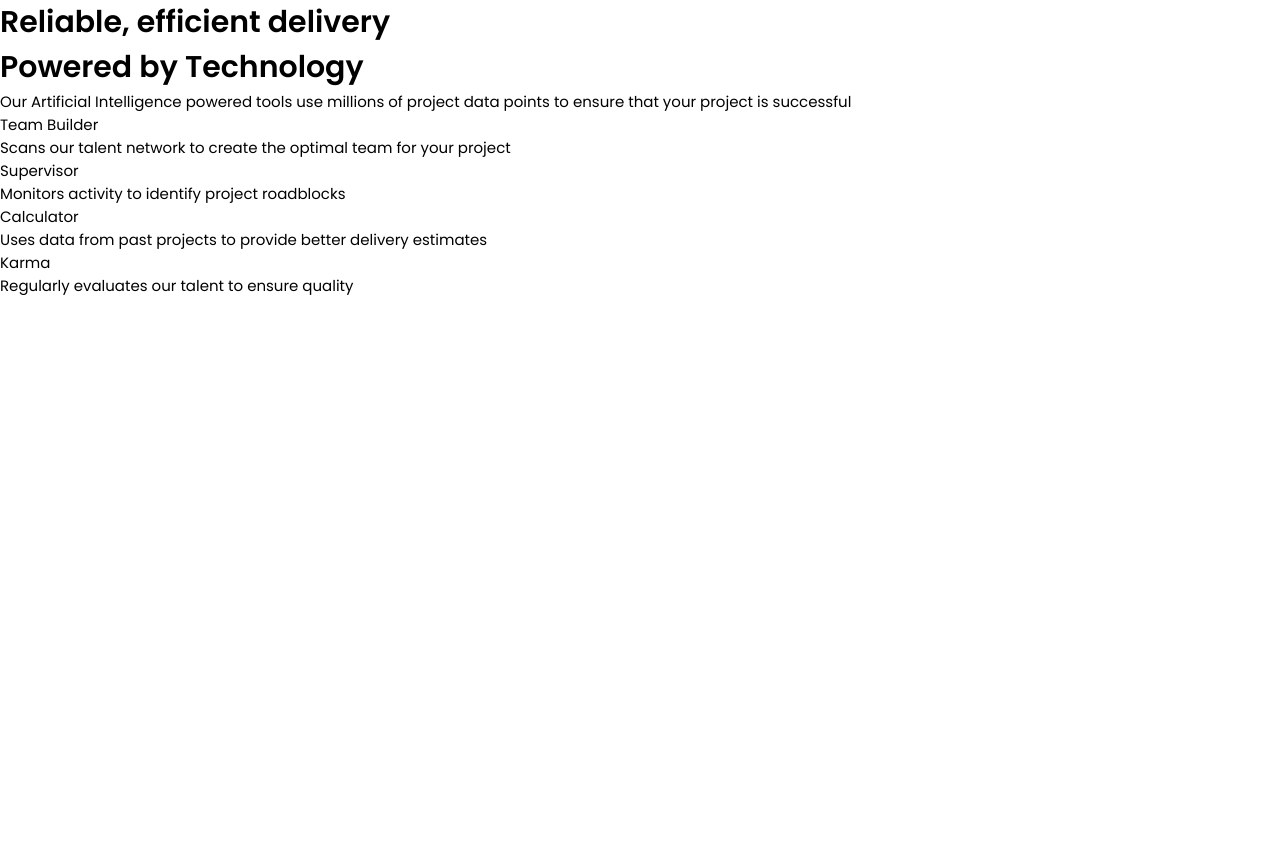
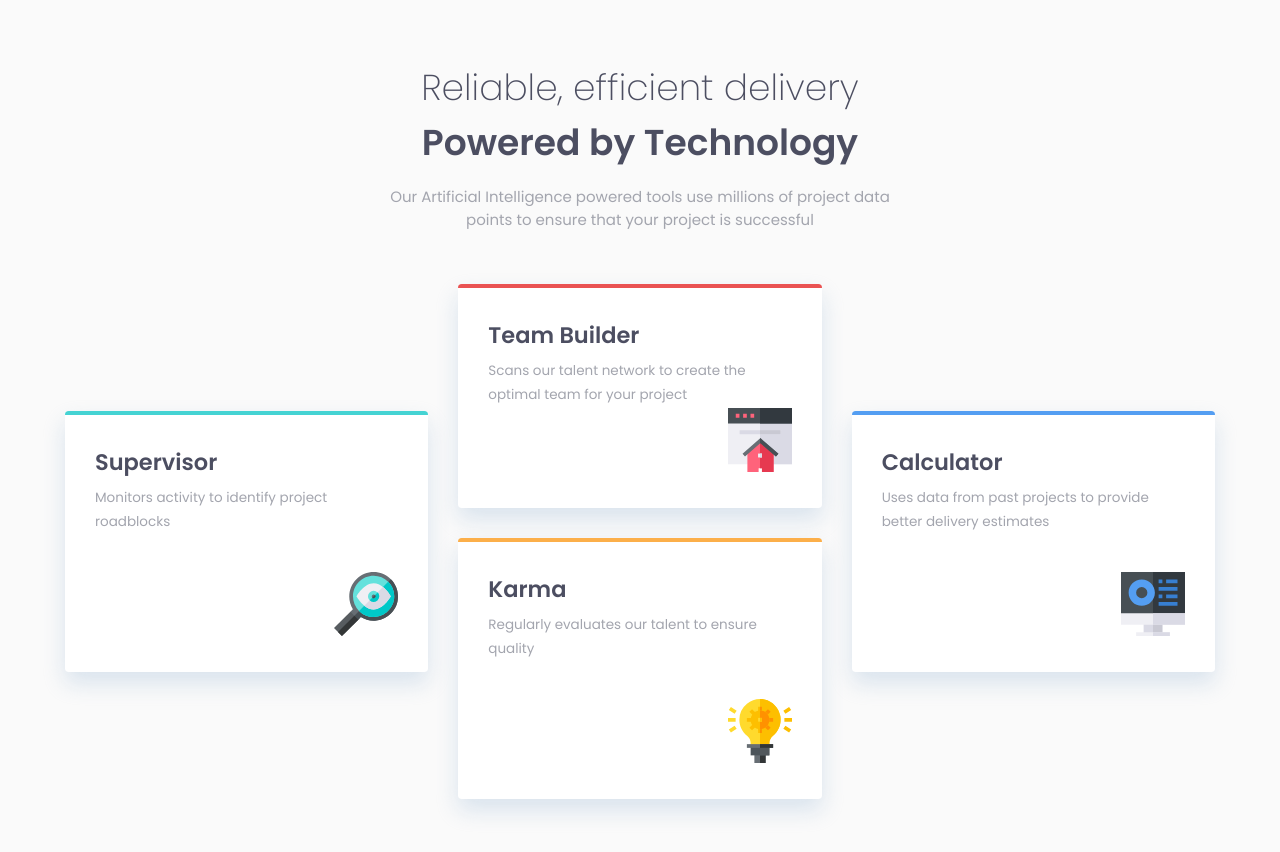
Before and after one commit to Senatrius/four-card-feature-section, a plain HTML site: page index.html in a window 1280 px wide. Before the commit the page ends 800 px from the top, so only its background shows below. Drawn offline with Linux system fonts and the light colour scheme.

Commit message:
finish basic CSS

```diff
--- a/_base.scss
+++ b/_base.scss
@@ -2,6 +2,9 @@ $primary-red: hsl(0, 78%, 62%);
 $primary-cyan: hsl(180, 62%, 55%);
 $primary-orange: hsl(34, 97%, 64%);
 $primary-blue: hsl(212, 86%, 64%);
+$light-gray: hsl(0, 0%, 98%);
+$grayish-blue: hsl(229, 6%, 66%);
+$dark-blue: hsl(234, 12%, 34%);
 
 :root {
   font-size: 15px;
@@ -12,4 +15,9 @@ $primary-blue: hsl(212, 86%, 64%);
   margin: 0;
   padding: 0;
   box-sizing: border-box;
+  color: $dark-blue
 }
+
+body {
+  background: $light-gray;
+}
--- a/index.html
+++ b/index.html
@@ -1,39 +1,71 @@
 <!DOCTYPE html>
 <html lang="en">
 	<head>
-  <meta charset="UTF-8">
-  <meta name="viewport" content="width=device-width, initial-scale=1.0">
-  <link rel="icon" href="resources/favicon-32x32.png" type="image/png">
-  <link rel="stylesheet" href="css/style.css">
+		<meta charset="UTF-8" />
+		<meta name="viewport" content="width=device-width, initial-scale=1.0" />
+		<link rel="icon" href="resources/favicon-32x32.png" type="image/png" />
+		<link rel="stylesheet" href="css/style.css" />
 		<title>Four Cards Section | Frontend Mentor</title>
 	</head>
 	<body>
 		<div class="container">
 			<div class="cta">
 				<h1 class="title">Reliable, efficient delivery</h1>
-      <h1 class="title--bold">Powered by Technology</h1>
-      <p class="desc">Our Artificial Intelligence powered tools use millions of project data points to ensure that your project is successful</p>
+				<h1 class="title title--bold">Powered by Technology</h1>
+				<p class="desc">
+					Our Artificial Intelligence powered tools use millions of project data points to ensure that your project is successful
+				</p>
 			</div>
 			<div class="card-container">
-      <div class="card--red">
+				<div class="card-col">
+					<div class="card card--cyan">
+						<div class="card__text">
+							<div class="card__title">Supervisor</div>
+							<div class="card__desc">
+								Monitors activity to identify project roadblocks
+							</div>
+						</div>
+						<div class="card__icon">
+							<img src="resources/icon-supervisor.svg" alt="Supervisor" />
+						</div>
+					</div>
+				</div>
+				<div class="card-col oops-two-cards">
+					<div class="card card--red">
+						<div class="card-text">
 							<div class="card__title">Team Builder</div>
-        <div class="card__desc">Scans our talent network to create the optimal team for your project</div>
-        <div class="card__icon"></div>
+							<div class="card__desc">
+								Scans our talent network to create the optimal team for your project
 							</div>
-      <div class="card--cyan">
-        <div class="card__title">Supervisor</div>
-        <div class="card__desc">Monitors activity to identify project roadblocks</div>
-        <div class="card__icon"></div>
 						</div>
-      <div class="card--blue">
+						<div class="card__icon">
+							<img src="resources/icon-team-builder.svg" alt="Team Builder" />
+						</div>
+					</div>
+					<div class="card card--orange">
+						<div class="card__text">
+							<div class="card__title">Karma</div>
+							<div class="card__desc">
+								Regularly evaluates our talent to ensure quality
+							</div>
+						</div>
+						<div class="card__icon">
+							<img src="resources/icon-karma.svg" alt="Karma" />
+						</div>
+					</div>
+				</div>
+				<div class="card-col">
+					<div class="card card--blue">
+						<div class="card__text">
 							<div class="card__title">Calculator</div>
-        <div class="card__desc">Uses data from past projects to provide better delivery estimates</div>
-        <div class="card__icon"></div>
+							<div class="card__desc">
+								Uses data from past projects to provide better delivery estimates
 							</div>
-      <div class="card--orange">
-        <div class="card__title">Karma</div>
-        <div class="card__desc">Regularly evaluates our talent to ensure quality</div>
-        <div class="card__icon"></div>
+						</div>
+						<div class="card__icon">
+							<img src="resources/icon-calculator.svg" alt="Calculator" />
+						</div>
+					</div>
 				</div>
 			</div>
 		</div>
--- a/style.scss
+++ b/style.scss
@@ -1,2 +1,98 @@
 @import url('https://fonts.googleapis.com/css?family=Poppins:200,400,600&display=swap');
 @import 'base';
+
+.container {
+  margin: 4rem auto;
+  width: 95%;
+  max-width: 1150px;
+}
+
+//Header styles
+
+.cta {
+  width: 512px;
+  margin: 0 auto;
+  text-align: center;
+
+  .title {
+    font-size: 2.4rem;
+    font-weight: 200;
+
+    &--bold {
+      font-weight: 600;
+    }
+  }
+
+  .desc {
+    margin-top: 1rem;
+    color: $grayish-blue;
+  }
+}
+
+//Card styles
+
+.card-container {
+  width: 100%;
+  margin: 3.5rem auto 0 auto;
+  height: auto;
+  display: flex;
+  align-items: center;
+  gap: 2rem;
+
+  .card-col {
+    flex: 1 0 0;
+  }
+
+  .oops-two-cards {
+    display: flex;
+    flex-direction: column;
+    gap: 2rem;
+  }
+
+  .card {
+    display: flex;
+    flex-direction: column;
+    justify-content: space-between;
+    align-items: flex-start;
+    padding: 2rem;
+    border-radius: .25rem;
+    background: white;
+    box-shadow: 0rem .75rem 1.5rem rgba(200, 215, 230, .65);
+
+    &__title {
+      font-weight: 600;
+      font-size: 1.5rem;
+      margin-bottom: .5rem;
+    }
+
+    &__desc {
+      color: $grayish-blue;
+      font-size: .9rem;
+      line-height: 1.8;
+    }
+
+    &__text {
+      margin-bottom: 2.5rem;
+    }
+
+    &__icon {
+      align-self: flex-end;
+    }
+
+    &--red {
+      border-top: 4px solid $primary-red;
+    }
+
+    &--cyan {
+      border-top: 4px solid $primary-cyan;
+    }
+
+    &--blue {
+      border-top: 4px solid $primary-blue;
+    }
+
+    &--orange {
+      border-top: 4px solid $primary-orange;
+    }
+  }
+}
```
Also changed, not shown: css/style.css, 1 other file. Lines whose indentation alone changed are shown as unchanged.
